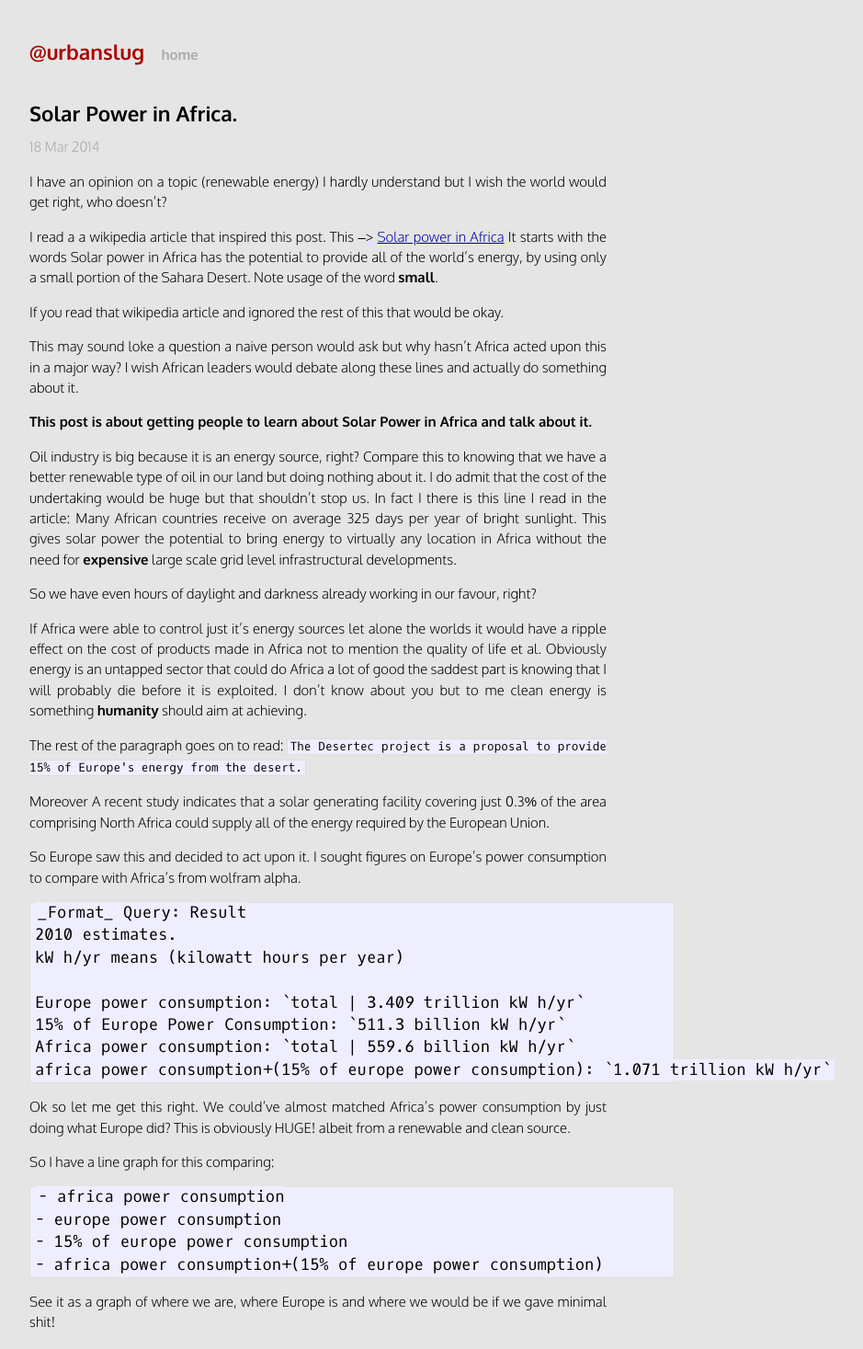
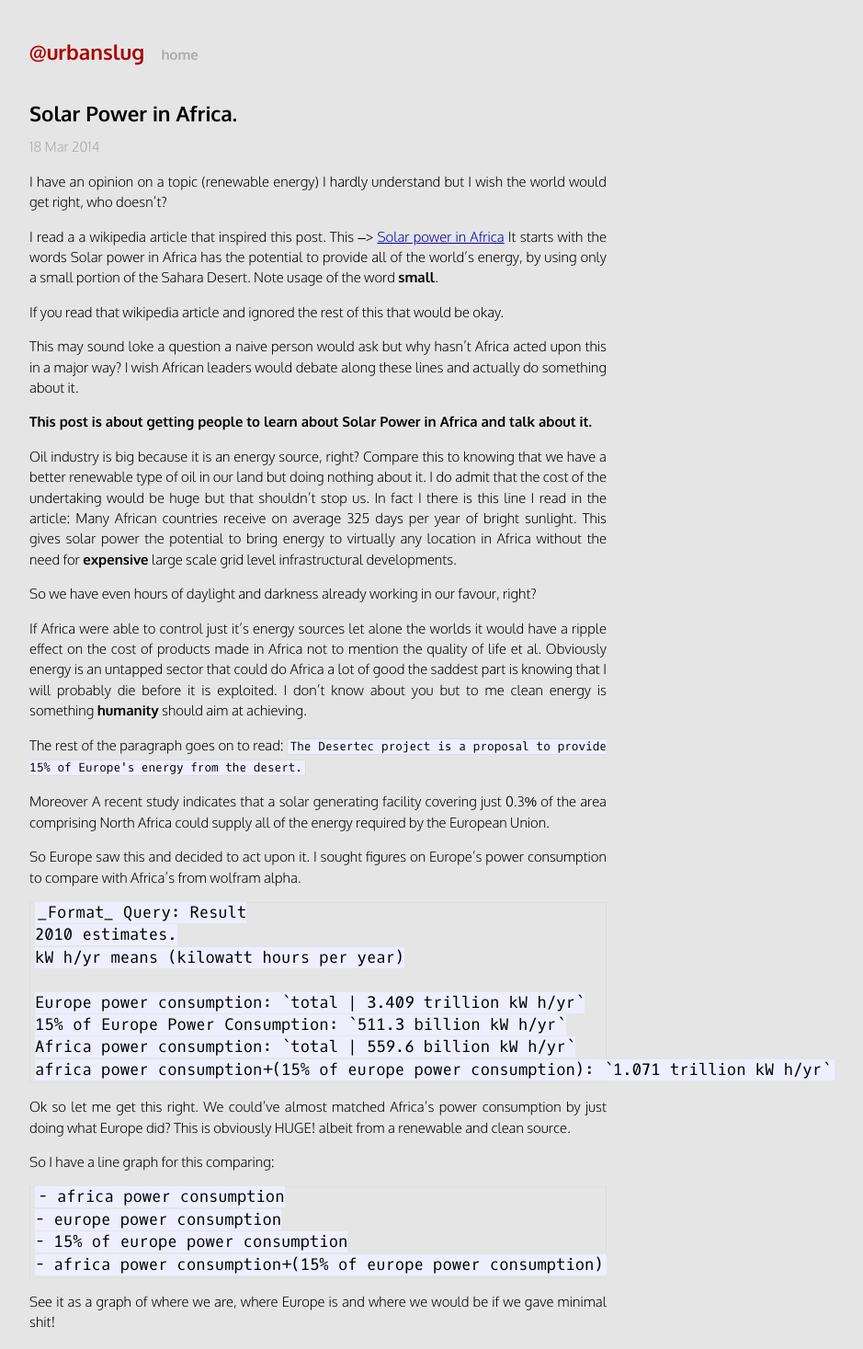
Before and after one commit to beerendlauwers/urbanslug.github.io, a Jekyll site: the page built from _posts/2014-03-18-Solar-Power-in-Africa.md, in a window 1280 px wide. Shown: the top 1467 px of the page at 92% size, without its empty margins (294-1233 px from the left). Built offline with Jekyll 4.4.1, drawn with Linux system fonts in a browser that asks for light colours; Markdown is read by kramdown in place of the engine named in the settings.

Commit message:
Fixed code block issue in css/sec.css

```diff
--- a/css/sec.css
+++ b/css/sec.css
@@ -37,7 +37,7 @@ font-family: 'Oxygen', sans-serif;
 
 
 .post pre {
-  width: 110%;
+  background: #e5e5e5;
 }
 
 
@@ -48,4 +48,5 @@ font-family: 'Oxygen', sans-serif;
 
 .post pre code {
   font-size: 115%;
+  background: #eef;
 }
```
